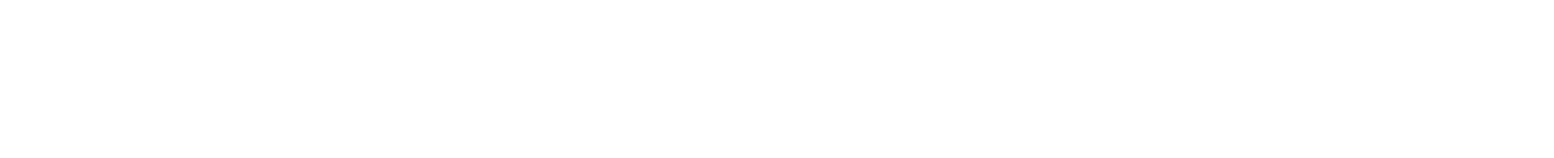
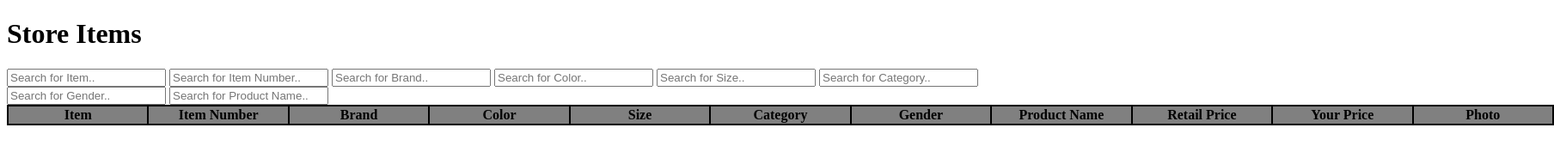
Before and after one commit to mrclothingshoesandmore/home, a plain HTML site: page index.html in a window 1280 px wide. Shown: the whole page at 86% size, 1808 px wide, since content can reach past the window. Drawn offline with Linux system fonts and the light colour scheme.

Commit message:
Update index.html

```diff
--- a/index.html
+++ b/index.html
@@ -4,4 +4,20 @@
 <head>
 	<title>Store Main Page</title>
 </head>
+
+	<body>
+	<h1>Store Items</h1>
+		<input type="text" id="myInput0" onkeyup="myFunction0()" placeholder="Search for Item.." title="Type in Item">
+		<input type="text" id="myInput1" onkeyup="myFunction1()" placeholder="Search for Item Number.." title="Type in Item Number">
+		<input type="text" id="myInput2" onkeyup="myFunction2()" placeholder="Search for Brand.." title="Type in Brand">
+		<input type="text" id="myInput3" onkeyup="myFunction3()" placeholder="Search for Color.." title="Type in Color">
+		<input type="text" id="myInput4" onkeyup="myFunction4()" placeholder="Search for Size.." title="Type in Size">
+		<input type="text" id="myInput5" onkeyup="myFunction5()" placeholder="Search for Category.." title="Type in Category">
+		<input type="text" id="myInput6" onkeyup="myFunction6()" placeholder="Search for Gender.." title="Type in Gender">
+		<input type="text" id="myInput7" onkeyup="myFunction7()" placeholder="Search for Product Name.." title="Type in Product name">
+
+		<table id="myTable" bgcolor="black" width="1800">
+			<tr bgcolor="grey"> <th width="100">Item</th> <th width="100">Item Number</th> <th width="100">Brand</th> <th width="100">Color</th> <th width="100">Size</th> <th width="100">Category</th> <th width="100">Gender</th> <th width="100">Product Name</th> <th width="100">Retail Price</th> <th width="100">Your Price</th> <th width="100">Photo</th> </tr>
+		</table>
+	</body>
 </html>
```
